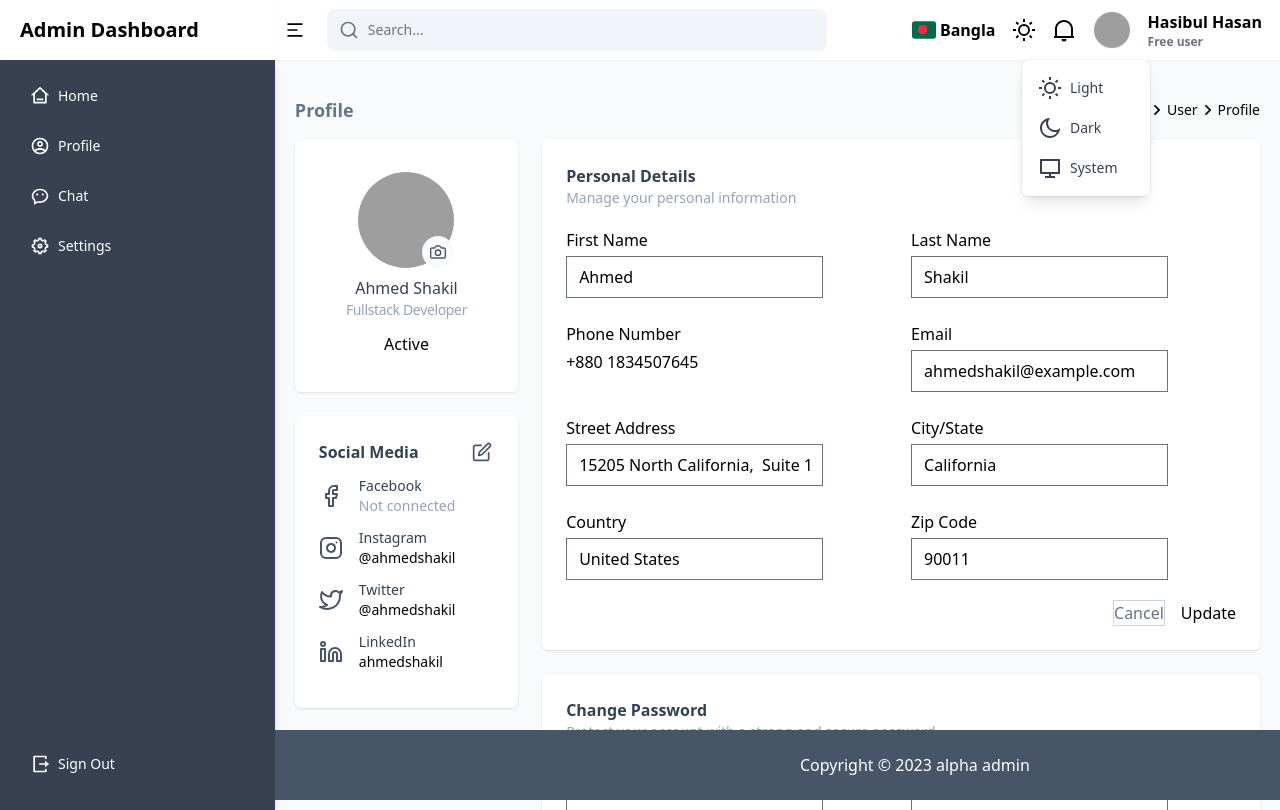
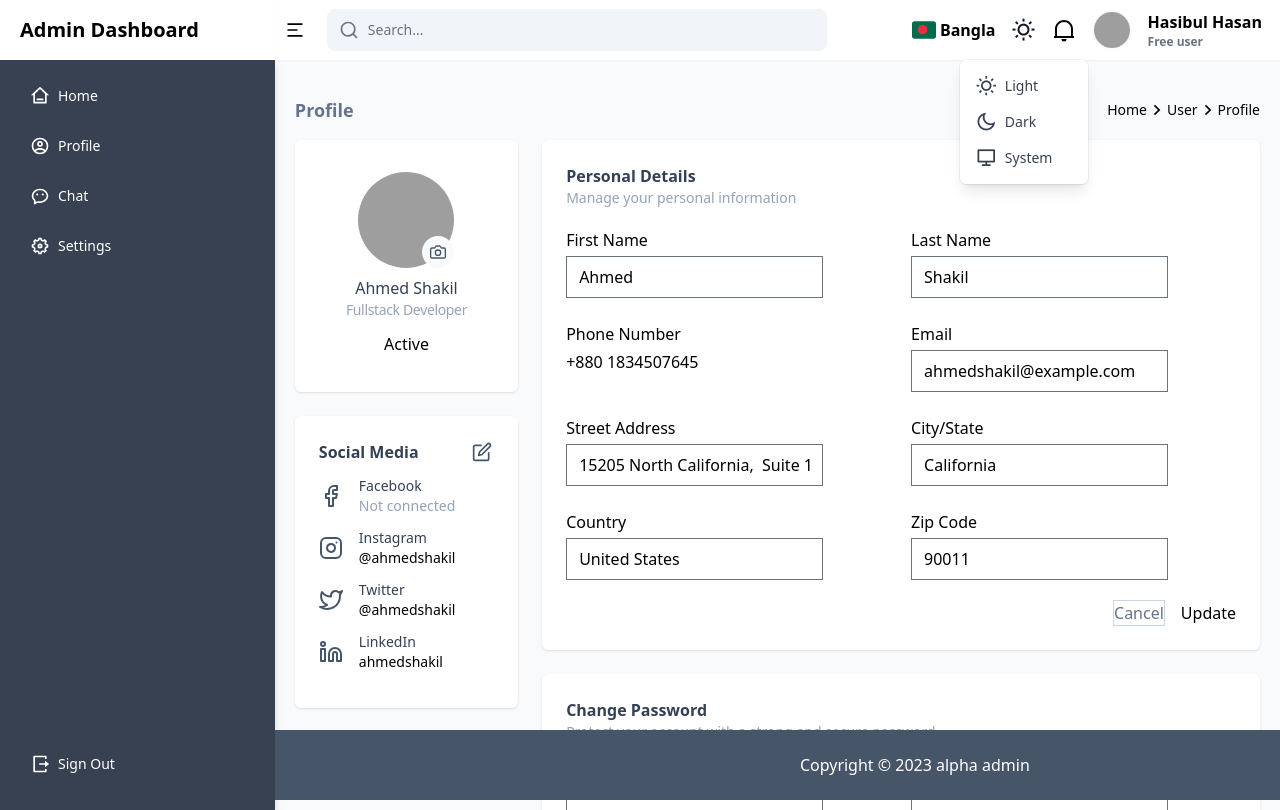
Before and after one commit to hasibulhasanshanto/tailwind-vue-starter-dashboard, a Vue app: page /profile in a window 1280 px wide. Both pictures are taken after a click on the button 1023 px from the left and 30 px from the top of the page. Built offline with nearby package versions, Linux system fonts and the light colour scheme; grey boxes are pictures that could not be loaded.

Commit message:
Added a dropdown component with slot

```diff
--- a/package.json
+++ b/package.json
@@ -11,6 +11,7 @@
   },
   "dependencies": {
     "flowbite": "^1.8.1",
+    "remixicon": "^3.5.0",
     "vue": "^3.3.4",
     "vue-router": "^4.2.4"
   },
--- /dev/null
+++ b/src/components/common/Dropdown copy.vue
@@ -0,0 +1,105 @@
+<script setup lang="ts">
+import { ref, onMounted, onUnmounted } from "vue";
+import Button from "../common/Button.vue";
+
+const dropdownOpen = ref<boolean>(false);
+const trigger = ref<any>(null);
+const dropdown = ref<any>(null);
+
+// close on click outside
+const clickHandler = ({ target }: any) => {
+  if (
+    !dropdownOpen.value ||
+    dropdown.value.contains(target) ||
+    trigger.value.contains(target)
+  )
+    return;
+  dropdownOpen.value = false;
+};
+
+// close if the esc key is pressed
+const keyHandler = ({ keyCode }: any) => {
+  if (!dropdownOpen.value || keyCode !== 27) return;
+  dropdownOpen.value = false;
+};
+
+onMounted(() => {
+  document.addEventListener("click", clickHandler);
+  document.addEventListener("keydown", keyHandler);
+});
+
+onUnmounted(() => {
+  document.removeEventListener("click", clickHandler);
+  document.removeEventListener("keydown", keyHandler);
+});
+</script>
+
+<template>
+  <div>
+    <button
+      ref="trigger"
+      class="py-2 text-gray-900"
+      aria-haspopup="true"
+      @click.prevent="dropdownOpen = !dropdownOpen"
+      :aria-expanded="dropdownOpen"
+    >
+      <slot name="button">
+        <i class="ri-sun-line ri-xl"></i>
+      </slot>
+    </button>
+
+    <!-- Drop down -->
+    <transition
+      enter-active-class="transition ease-out duration-200 transform"
+      enter-from-class="opacity-0 -translate-y-2"
+      enter-to-class="opacity-100 translate-y-0"
+      leave-active-class="transition ease-out duration-200"
+      leave-from-class="opacity-100"
+      leave-to-class="opacity-0"
+    >
+      <div
+        v-show="dropdownOpen"
+        class="absolute right-[10px] md:right-[130px] z-10 mt-[10px] w-32 origin-top-right rounded-md bg-white shadow-lg ring-1 ring-black ring-opacity-5 focus:outline-none"
+      >
+        <div class="py-1 text-left divide-y">
+          <ul
+            class="py-1"
+            ref="dropdown"
+            @focusin="dropdownOpen = true"
+            @focusout="dropdownOpen = false"
+          >
+            <slot name="dropdown-options">
+              <!-- Options -->
+              <li>
+                <Button
+                  class="w-full text-gray-700 px-4 py-2 text-sm hover:bg-gray-100 inline-flex items-center"
+                >
+                  <i class="ri-sun-line ri-xl mr-2"></i>
+                  Light
+                </Button>
+              </li>
+
+              <li>
+                <Button
+                  class="w-full text-gray-700 px-4 py-2 text-sm hover:bg-gray-100 inline-flex items-center"
+                >
+                  <i class="ri-moon-line ri-xl mr-2"></i>
+                  Dark
+                </Button>
+              </li>
+
+              <li>
+                <Button
+                  class="w-full text-gray-700 px-4 py-2 text-sm hover:bg-gray-100 inline-flex items-center"
+                >
+                  <i class="ri-computer-line ri-xl mr-2"></i>
+                  System
+                </Button>
+              </li>
+            </slot>
+          </ul>
+        </div>
+      </div>
+    </transition>
+  </div>
+</template>
--- /dev/null
+++ b/src/components/common/Dropdown.vue
@@ -0,0 +1,88 @@
+<script setup lang="ts">
+import { ref, onMounted, onUnmounted } from "vue";
+
+const dropdownOpen = ref<boolean>(false);
+const trigger = ref<any>(null);
+const dropdown = ref<any>(null);
+defineProps(["btnId", "dropId","buttonClass", "dropDownClass"]);
+
+// close on click outside
+const clickHandler = ({ target }: any) => {
+  if (
+    !dropdownOpen.value ||
+    dropdown.value.contains(target) ||
+    trigger.value.contains(target)
+  )
+    return;
+  dropdownOpen.value = false;
+};
+
+// close if the esc key is pressed
+const keyHandler = ({ keyCode }: any) => {
+  if (!dropdownOpen.value || keyCode !== 27) return;
+  dropdownOpen.value = false;
+};
+
+onMounted(() => {
+  document.addEventListener("click", clickHandler);
+  document.addEventListener("keydown", keyHandler);
+});
+
+onUnmounted(() => {
+  document.removeEventListener("click", clickHandler);
+  document.removeEventListener("keydown", keyHandler);
+});
+</script>
+
+<template>
+  <div>
+    <button
+      :id="btnId"
+      :data-dropdown-toggle="dropId"
+      ref="trigger"
+      :class="buttonClass"
+      aria-haspopup="true"
+      @click.prevent="dropdownOpen = !dropdownOpen"
+      :aria-expanded="dropdownOpen"
+    >
+      <slot name="button">
+        <i class="ri-arrow-down-line ri-xl mr-2"></i>
+        Button
+      </slot>
+    </button>
+
+    <!-- Drop down -->
+    <transition
+      enter-active-class="transition ease-out duration-200 transform"
+      enter-from-class="opacity-0 -translate-y-2"
+      enter-to-class="opacity-100 translate-y-0"
+      leave-active-class="transition ease-out duration-200"
+      leave-from-class="opacity-100"
+      leave-to-class="opacity-0"
+    >
+      <div
+        :id="dropId"
+        v-show="dropdownOpen"
+        :class="dropDownClass"
+        :aria-labelledby="btnId"
+      >
+        <div class="py-1 text-left divide-y">
+          <ul
+            class="py-1"
+            ref="dropdown"
+            @focusin="dropdownOpen = true"
+            @focusout="dropdownOpen = false"
+          >
+            <!-- Options -->
+            <slot name="dropdown-options">
+              <li>Item 1</li>
+              <li>Item 2</li>
+              <li>Item 3</li>
+              <li>Item 4</li>
+            </slot>
+          </ul>
+        </div>
+      </div>
+    </transition>
+  </div>
+</template>
--- a/src/components/dashboard/Header.vue
+++ b/src/components/dashboard/Header.vue
@@ -17,6 +17,7 @@ import SearchLine from "../icons/search.vue";
 import LogoutLine from "../icons/logout.vue";
 import Button from "../common/Button.vue";
 import Link from "../common/Link.vue";
+import Dropdown from "../common/Dropdown.vue";
 
 defineProps(["showDropDown", "showNotification", "showLightDark", "showLang"]);
 </script>
@@ -102,39 +103,40 @@ defineProps(["showDropDown", "showNotification", "showLightDark", "showLang"]);
 
         <!-- Light Dark -->
         <div class="mx-2">
-          <button @click="$emit('toggleLightDark')" class="py-2">
-            <SunLine class="h-6 w-6" />
-          </button>
+          <Dropdown btnId="darkBtn" dropId="darkDropdown" buttonClass="py-2 text-gray-900" dropDownClass="absolute right-[10px] md:right-[130px] z-10 mt-[10px] w-32 origin-top-right rounded-md bg-white shadow-lg ring-1 ring-black ring-opacity-5 focus:outline-none">
+            <template v-slot:button>
+              <i class="ri-sun-line ri-xl"></i>
+            </template>
 
-          <!-- Drop down -->
-          <div
-            v-show="showLightDark"
-            class="absolute right-[10px] md:right-[130px] z-10 mt-[10px] w-32 origin-top-right rounded-md bg-white shadow-lg ring-1 ring-black ring-opacity-5 focus:outline-none"
-          >
-            <div class="py-1 text-left divide-y">
-              <!-- Options -->
-              <div class="py-1">
+            <template v-slot:dropdown-options>
+              <li>
                 <Button
-                  class="text-gray-700 px-4 py-2 text-sm hover:bg-gray-100 inline-flex items-center"
+                  class="w-full text-gray-700 px-4 py-2 text-sm hover:bg-gray-100 inline-flex items-center"
                 >
-                  <SunLine class="mr-2 h-6 w-6" />
+                  <i class="ri-sun-line ri-xl mr-2"></i>
                   Light
                 </Button>
+              </li>
+
+              <li>
                 <Button
-                  class="text-gray-700 px-4 py-2 text-sm hover:bg-gray-100 inline-flex items-center"
+                  class="w-full text-gray-700 px-4 py-2 text-sm hover:bg-gray-100 inline-flex items-center"
                 >
-                  <MoonLine class="mr-2 h-6 w-6" />
+                  <i class="ri-moon-line ri-xl mr-2"></i>
                   Dark
                 </Button>
+              </li>
+
+              <li>
                 <Button
-                  class="text-gray-700 px-4 py-2 text-sm hover:bg-gray-100 inline-flex items-center"
+                  class="w-full text-gray-700 px-4 py-2 text-sm hover:bg-gray-100 inline-flex items-center"
                 >
-                  <Computer class="mr-2 h-6 w-6" />
+                  <i class="ri-computer-line ri-xl mr-2"></i>
                   System
                 </Button>
-              </div>
-            </div>
-          </div>
+              </li>
+            </template>
+          </Dropdown>
         </div>
 
         <!-- Notifications -->
--- a/src/main.ts
+++ b/src/main.ts
@@ -1,3 +1,4 @@
+import 'remixicon/fonts/remixicon.css'
 import './assets/style.css'
 
 import { createApp } from 'vue'
```
Also changed, not shown: 1 other file (tests, documents, lock files or other folders).
